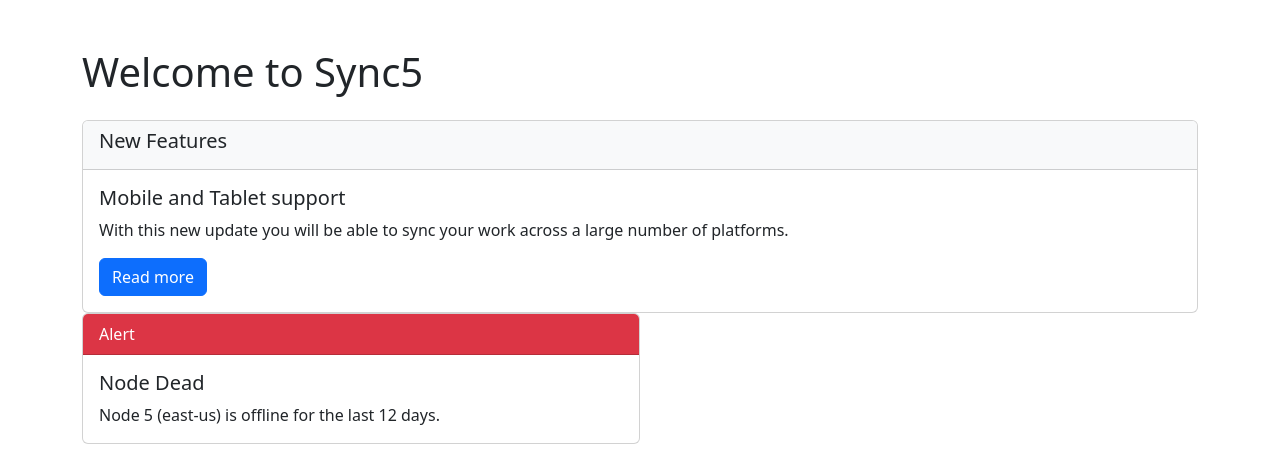
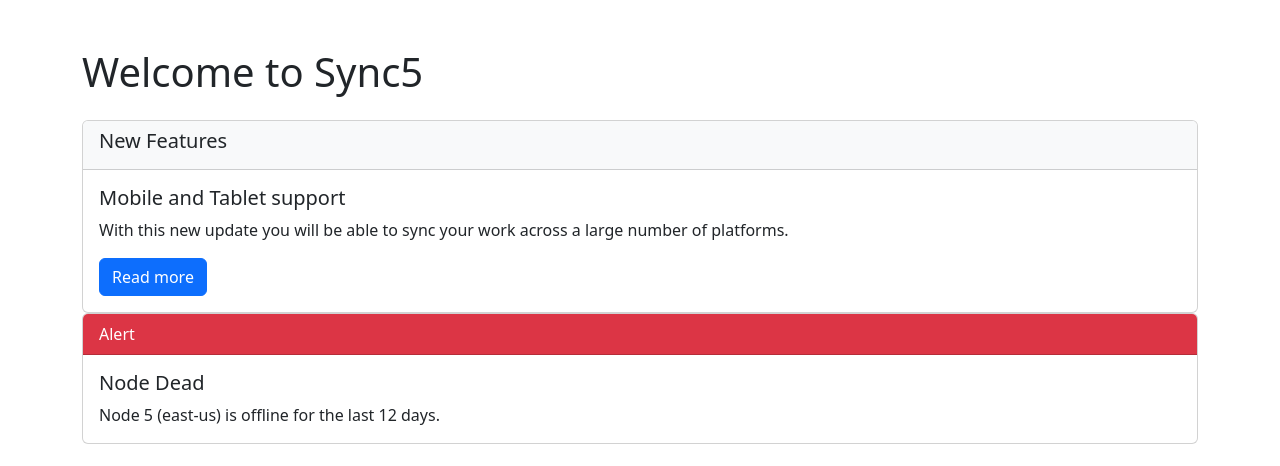
Before and after one commit to acciojob/bootstrap-card-ak8058, a website: page main.html in a window 1280 px wide. Shown: the top 466 px of the page. Drawn offline with nearby package versions, Linux system fonts and the light colour scheme; grey boxes are pictures that could not be loaded.

Commit message:
created a submission

```diff
--- a/main.html
+++ b/main.html
@@ -28,7 +28,7 @@
           </div>
         </div>
         <!-- Card 2 -->
-        <div class="card w-50">
+        <div class="card">
           <div class="card-header bg-danger text-white">
             Alert
           </div>
```
